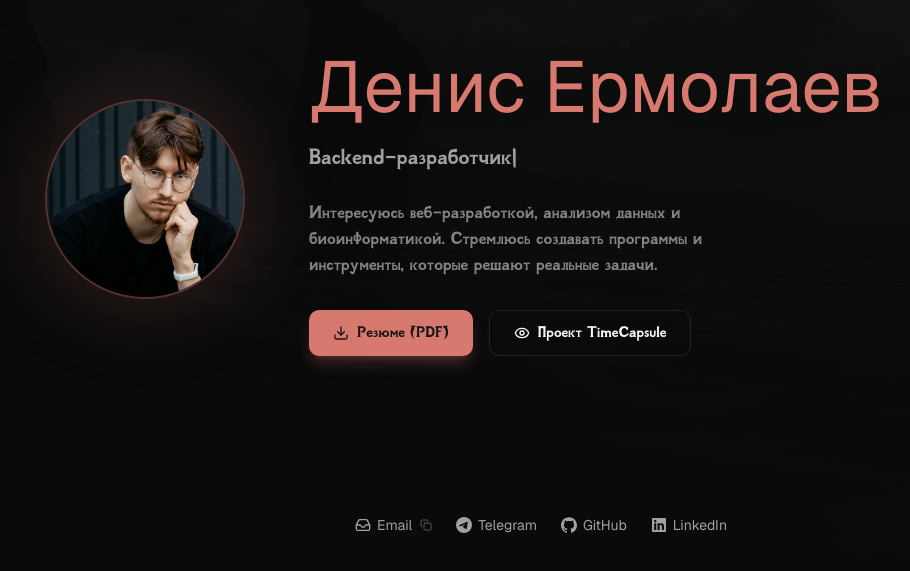
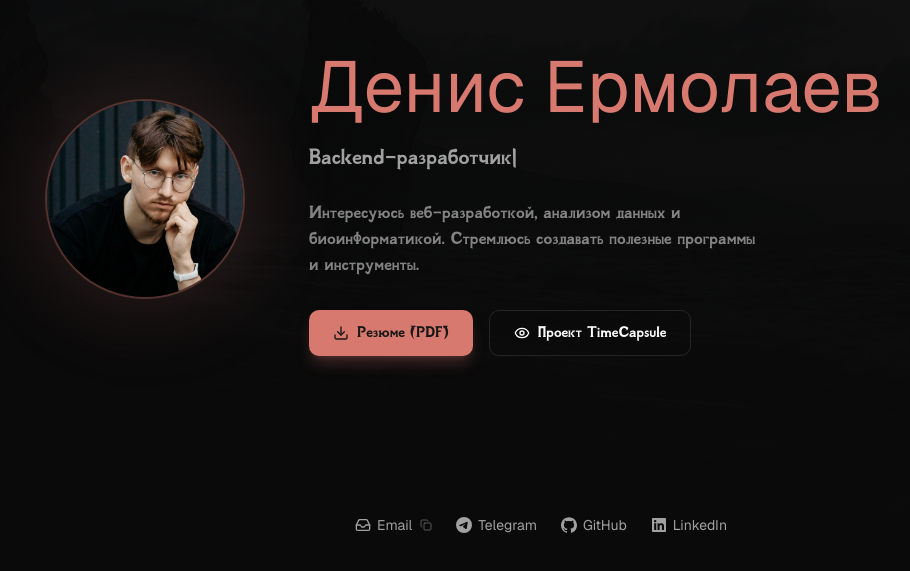
Before and after one commit to denis-ermolaev/denisermolaev.com, a Next.js app: page / in a window 1280 px wide. Shown: the part 201-772 px from the top of the page, without its empty margins (99-1009 px from the left). Built offline with nearby package versions, Linux system fonts and the light colour scheme.

Commit message:
fix: исправлено био

```diff
--- a/app/_components/Hero.tsx
+++ b/app/_components/Hero.tsx
@@ -109,7 +109,7 @@ export function Hero() {
 						className="font-sovngarde mt-6 text-sm md:text-base text-muted-foreground/80 max-w-md leading-relaxed mx-auto md:mx-0"
 					>
 						Интересуюсь веб-разработкой, анализом данных и биоинформатикой. Стремлюсь
-						создавать программы и инструменты, которые решают реальные задачи.
+						создавать полезные программы и инструменты.
 					</motion.p>
 
 					{/* Buttons */}
```
